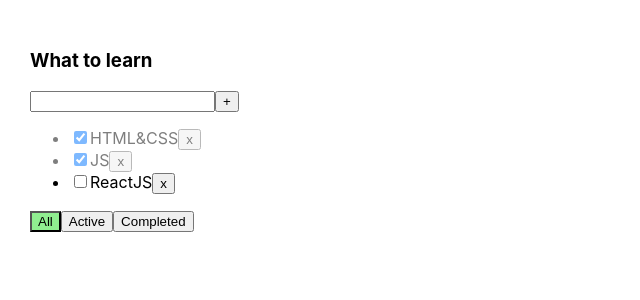
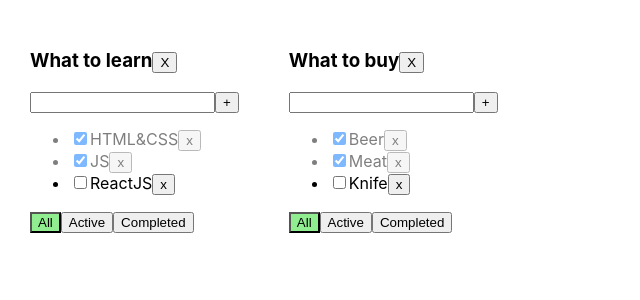
Before and after one commit to KristinOsmakov/Task-Manager, a React (Create React App) app: page / in a window 1280 px wide. Shown: the top 300 px of the page, without its empty margins (0-640 px from the left). Built offline with nearby package versions, Linux system fonts and the light colour scheme.

Commit message:
Add todolist lesson 5. Sprint 2, 1 week, classwork;

```diff
--- a/package.json
+++ b/package.json
@@ -10,6 +10,7 @@
     "@types/node": "^20.11.5",
     "@types/react": "^18.2.48",
     "@types/react-dom": "^18.2.18",
+    "@types/uuid": "^9.0.8",
     "react": "^18.2.0",
     "react-dom": "^18.2.0",
     "react-scripts": "5.0.1",
--- a/src/App.tsx
+++ b/src/App.tsx
@@ -11,71 +11,126 @@
 
 export type FilterValuesType = 'all' | 'active' | 'completed'
 
+type TodolistType = {
+    id: string
+    title: string
+    filter: FilterValuesType
+}
+type TaskState = {
+    [todolistId: string]: Array<TaskType>
+}
+
 function App() {
 
-    const [tasks, setTasks] = useState<TaskType[]>([
-        {id: v1(), title: 'HTML&CSS', isDone: true},
-        {id: v1(), title: 'JS', isDone: true},
-        {id: v1(), title: 'ReactJS', isDone: false},
+    //DATA
+    const todolist_1 = v1()
+    const todolist_2 = v1()
+
+    const [todolists, setTodolists] = useState<TodolistType[]>([
+        {
+            id: todolist_1,
+            title: 'What to learn',
+            filter: 'all'},
+        {
+            id: todolist_2,
+            title: 'What to buy',
+            filter: 'all'},
     ])
 
-    const [filter, setFilter] = useState<FilterValuesType>('all')
-    const removeTask = (taskId: string) => {
-        const filteredTasks = tasks.filter((task) => {
-            return task.id !== taskId
-        })
-        setTasks(filteredTasks)
+    const [tasks, setTasks] = useState<TaskState>(
+        {
+            [todolist_1]: [
+                {id: v1(), title: 'HTML&CSS', isDone: true},
+                {id: v1(), title: 'JS', isDone: true},
+                {id: v1(), title: 'ReactJS', isDone: false},
+            ],
+            [todolist_2]: [
+                {id: v1(), title: 'Beer', isDone: true},
+                {id: v1(), title: 'Meat', isDone: true},
+                {id: v1(), title: 'Knife', isDone: false},
+            ],
+        }
+    )
+
+
+    //CRUD TASKS
+    const removeTask = (taskId: string, todolistId: string) => {
+        // const todolistTasks = tasks[todolistId]
+        // const filteredTasks = todolistTasks.filter((task) => {
+        //     return task.id !== taskId
+        // })
+        // const copyTasks = {...tasks}
+        // copyTasks[todolistId] = filteredTasks
+        // setTasks(copyTasks)
+
+        setTasks({...tasks, [todolistId]: tasks[todolistId].filter(t => t.id !== taskId)})
     }
-    const addTask = (title: string) => {
-        const newTask = {
+    const addTask = (title: string, todolistId: string) => {
+        const newTask: TaskType = {
             id: v1(),
             title: title,
             isDone: false
         }
-        const newTasks = [newTask, ...tasks]
-        setTasks(newTasks)
+        // const updatedTasks = [newTask, ...tasks[todolistId]]
+        // const copyTasks = {...tasks}
+        // copyTasks[todolistId] = updatedTasks
+        // setTasks(copyTasks)
+        setTasks({...tasks, [todolistId]: [newTask, ...tasks[todolistId]]})
     }
-
-    const changeFilter = (filter: FilterValuesType) => {
-        setFilter(filter)
-    }
-
-    const changeStatusIsDone = (taskId: string, newIsDone: boolean) => {
-		setTasks(tasks.map(el => el.id === taskId? {...el, isDone:newIsDone} : el))
 
 
 
-        // const currentTask = tasks.find(el => el.id === taskId)
-        // if (currentTask) {
-        //     currentTask.isDone =  !currentTask.isDone
-        //     setTasks([...tasks])
-        // }
+    const changeTaskStatus = (taskId: string, isDone: boolean, todolistId: string) => {
+        setTasks({...tasks, [todolistId]: tasks[todolistId].map(t => t.id === taskId? {...t, isDone: isDone} : t)})
     }
 
-    const favoritePrepod={
-      Dimich:true
+
+    //CRUD TODOLIST
+    const changeTodolistFilter = (filter: FilterValuesType, todolistId: string) => {
+
+        setTodolists(todolists.map(tl=> tl.id === todolistId ? {...tl, filter: filter} : tl))
+    }
+    const removeTodolist = (todolistId: string) => {
+        setTodolists(todolists.filter(tl => tl.id !== todolistId))
     }
 
-    let tasksForTodolist = tasks
-    if (filter === 'active') {
-        tasksForTodolist = tasks.filter(task => !task.isDone)
-    }
+    //UI
+    const todolistsComponents: Array<JSX.Element> | JSX.Element = ! todolists.length
+        ? <span>У вас нет списка с задачами</span>
+        : todolists.map(tl => {
 
-    if (filter === 'completed') {
-        tasksForTodolist = tasks.filter(task => task.isDone)
-    }
+            let tasksForTodolist = tasks[tl.id]
+            if (tl.filter === 'active') {
+                tasksForTodolist = tasks[tl.id].filter(task => !task.isDone)
+            }
+            if (tl.filter === 'completed') {
+                tasksForTodolist = tasks[tl.id].filter(task => task.isDone)
+            }
+
+    // const todolistComponents =
+
+        return (
+            <Todolist
+                key={tl.id}
+                title={tl.title}
+                filter={tl.filter}
+                tasks={tasksForTodolist}
+                todolistId={tl.id}
+
+                addTask={addTask}
+                removeTask={removeTask}
+                changeTaskStatus={changeTaskStatus}
+
+                changeTodolistFilter={changeTodolistFilter}
+                removeTodolist={removeTodolist}
+            />
+        )
+    })
+
 
     return (
         <div className="App">
-            <Todolist
-                title="What to learn"
-                tasks={tasksForTodolist}
-                removeTask={removeTask}
-                changeFilter={changeFilter}
-                addTask={addTask}
-                changeStatusIsDone={changeStatusIsDone}
-				filter={filter}
-            />
+            {todolistsComponents}
         </div>
     );
 }
--- a/src/Todolist.tsx
+++ b/src/Todolist.tsx
@@ -6,26 +6,37 @@
 import error = Simulate.error;
 
 type PropsType = {
+	todolistId: string
 	title: string
 	tasks: TaskType[]
-	removeTask: (taskId: string) => void
-	changeFilter: (filter: FilterValuesType) => void
-	addTask: (title: string) => void
-	changeStatusIsDone:(taskId:string,newIsDone:boolean)=>void
 	filter: FilterValuesType
+
+	removeTask: (taskId: string, todolistId: string) => void
+	addTask: (title: string, todolistId: string) => void
+	changeTaskStatus:(taskId:string,newIsDone:boolean, todolistId: string)=>void
+
+	changeTodolistFilter: (filter: FilterValuesType, todolistId: string) => void
+	removeTodolist: (todolistId: string) => void
 }
 
-export const Todolist = ({filter, title, tasks, removeTask, changeFilter, addTask,changeStatusIsDone}: PropsType) => {
+export const Todolist = (
+	{	title,
+		tasks,
+		filter,
+		todolistId,
+		addTask,
+		removeTask,
+		changeTaskStatus,
+		changeTodolistFilter,
+		removeTodolist}: PropsType) => {
 	const [taskTitle, setTaskTitle] = useState('')
 	const [error, setError] = useState<string | null>(null)
-	const [filterValue, setFilterValue] = useState('all')
-
-
+	// const [filterValue, setFilterValue] = useState('all')
 
 
 	const addTaskHandler = () => {
 		if(taskTitle.trim()){
-			addTask(taskTitle.trim())
+			addTask(taskTitle.trim(), todolistId)
 			setTaskTitle('')
 		}
 		else{
@@ -43,16 +54,20 @@
 		}
 	}
 	const changeFilterTasksHandler = (filter: FilterValuesType) => {
-		changeFilter(filter)
+		changeTodolistFilter(filter, todolistId)
 	}
 
-	const changeStatusIsDoneHandler=(taskID:string,newIsDone:boolean)=>{
-		changeStatusIsDone(taskID,newIsDone)
+	const changeTaskStatusHandler=(taskID:string,newIsDone:boolean)=>{
+		changeTaskStatus(taskID, newIsDone, todolistId)
 	}
-
+	// const removeTodolistHandler = () => {
+	//
+	// }
 	return (
 		<div>
-			<h3>{title}</h3>
+			<h3>{title}
+			<Button title={'X'} onClick={()=>removeTodolist(todolistId)}/>
+			</h3>
 			<div>
 				<input
 					className={error? s.error: ''}
@@ -70,9 +85,9 @@
 						{tasks.map((task) => {
 
 							const removeTaskHandler = () => {
-								removeTask(task.id)
+								removeTask(task.id, todolistId)
 							}
-							// const changeStatusIsDoneHandler=(event:ChangeEvent<HTMLInputElement>)=>{
+							// const changeTaskStatusHandler=(event:ChangeEvent<HTMLInputElement>)=>{
 							// 	changeStatusIsDone(task.id,event.currentTarget.checked)
 							// }
 
@@ -80,7 +95,7 @@
 								<input
 									type="checkbox"
 									checked={task.isDone}
-									onChange={(event)=>changeStatusIsDoneHandler(task.id,event.currentTarget.checked)}
+									onChange={(event)=>changeTaskStatusHandler(task.id,event.currentTarget.checked)}
 								/>
 								<span>{task.title}</span>
 								<Button onClick={removeTaskHandler} title={'x'}/>
```
Also changed, not shown: 1 other file (tests, documents, lock files or other folders).
